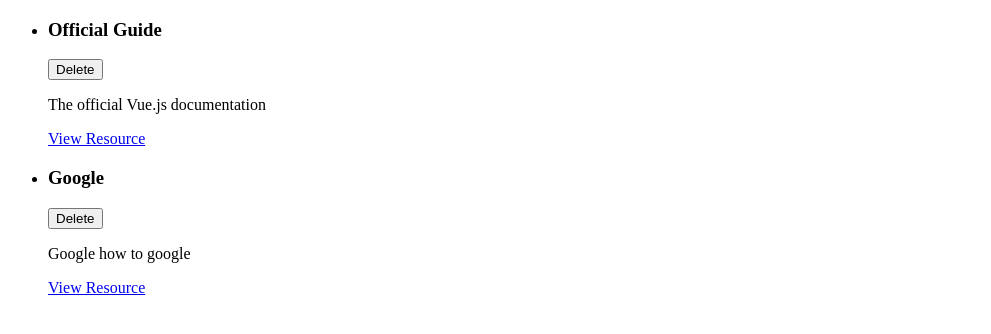
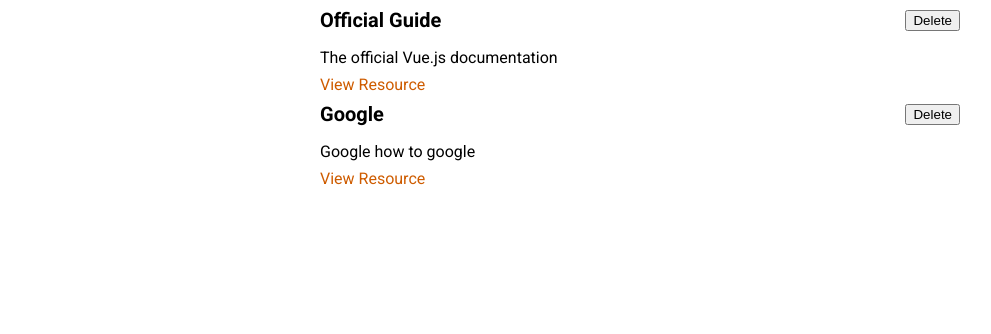
Before and after one commit to MarlAndre/vuejs-projects, a Vue app in the folder project-resources-app/: page / in a window 1280 px wide. Shown: the top 334 px of the page, without its empty margins (0-991 px from the left). Built offline with nearby package versions, Linux system fonts and the light colour scheme; the HTML template or start-up script is replaced by a standard one.

Commit message:
added another component and some styling

```diff
--- a/project-resources-app/src/App.vue
+++ b/project-resources-app/src/App.vue
@@ -1,21 +1,13 @@
 <template>
-  <ul>
-    <learning-resource
-      v-for="res in storedResources"
-      :key="res.id"
-      :title="res.title"
-      :description="res.description"
-      :link="res.link"
-    ></learning-resource>
-  </ul>
+  <stored-resources :resources="storedResources"></stored-resources>
 </template>
 
 <script>
-import LearningResource from './components/learning-resources/LearningResource';
+import StoredResources from './components/learning-resources/StoredResources.vue';
 
 export default {
   components: {
-    LearningResource,
+    StoredResources,
   },
   data() {
     return {
@@ -37,3 +29,19 @@
   },
 };
 </script>
+
+<style>
+@import url('https://fonts.googleapis.com/css2?family=Roboto:wght@400;700&display=swap');
+
+* {
+  box-sizing: border-box;
+}
+
+html {
+  font-family: 'Roboto', sans-serif;
+}
+
+body {
+  margin: 0;
+}
+</style>
--- a/project-resources-app/src/components/learning-resources/LearningResource.vue
+++ b/project-resources-app/src/components/learning-resources/LearningResource.vue
@@ -18,3 +18,35 @@
   props: ['title', 'description', 'link'],
 };
 </script>
+
+<style scoped>
+li {
+  margin: auto;
+  max-width: 40rem;
+}
+
+header {
+  display: flex;
+  justify-content: space-between;
+  align-items: center;
+}
+
+h3 {
+  font-size: 1.25rem;
+  margin: 0.5rem 0;
+}
+
+p {
+  margin: 0.5rem 0;
+}
+
+a {
+  text-decoration: none;
+  color: #ce5c00;
+}
+
+a:hover,
+a:active {
+  color: #c89300;
+}
+</style>
--- /dev/null
+++ b/project-resources-app/src/components/learning-resources/StoredResources.vue
@@ -0,0 +1,31 @@
+<template>
+  <ul>
+    <learning-resource
+      v-for="res in resources"
+      :key="res.id"
+      :title="res.title"
+      :description="res.description"
+      :link="res.link"
+    ></learning-resource>
+  </ul>
+</template>
+
+<script>
+import LearningResource from './LearningResource.vue';
+export default {
+  props: ['resources'],
+  components: {
+    LearningResource,
+  },
+};
+</script>
+
+<style scoped>
+ul {
+  list-style: none;
+  margin: 0;
+  padding: 0;
+  margin: auto;
+  max-width: 40rem;
+}
+</style>
```
